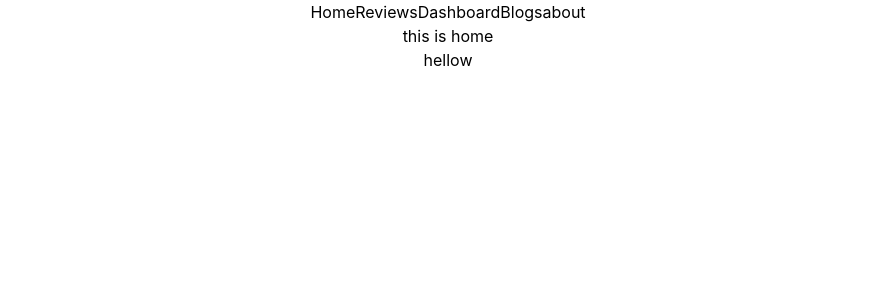
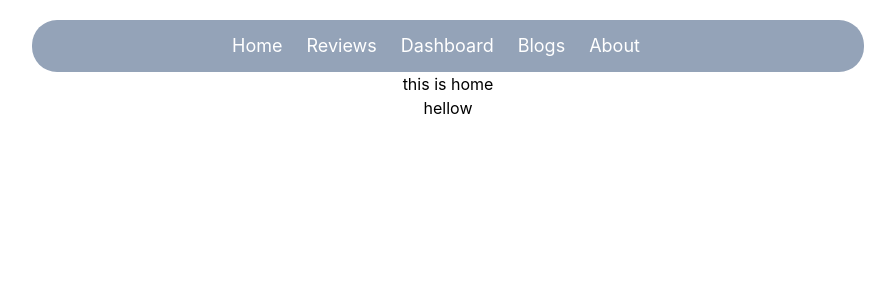
Before and after one commit to akilinjamam/assignment-9, a React (Create React App) app: page / in a window 1280 px wide. Shown: the top 300 px of the page, without its empty margins (192-1087 px from the left). Built offline with nearby package versions, Linux system fonts and the light colour scheme.

Commit message:
header-part-done-with-css

```diff
--- a/src/App.js
+++ b/src/App.js
@@ -6,6 +6,7 @@ import Blogs from './Component/Blogs/Blogs';
 import Dashboard from './Component/Dashboard/Dashboard';
 import Header from './Component/Header/Header';
 import Home from './Component/Home/Home';
+import NotFound from './Component/NotFound/NotFound';
 import Reviews from './Component/Reviews/Reviews';
 
 function App() {
@@ -20,6 +21,7 @@ function App() {
         <Route path="/dashboard" element={<Dashboard></Dashboard>}></Route>
         <Route path="/blogs" element={<Blogs></Blogs>}></Route>
         <Route path="/about" element={<About></About>}></Route>
+        <Route path="*" element={<NotFound></NotFound>}></Route>
       </Routes>
       <h2>hellow</h2>
     </div>
--- a/src/Component/Header/Header.js
+++ b/src/Component/Header/Header.js
@@ -3,12 +3,12 @@ import { Link } from 'react-router-dom';
 
 const Header = () => {
     return (
-        <div>
-            <Link to='/'>Home</Link>
-            <Link to='/reviews'>Reviews</Link>
-            <Link to='/dashboard'>Dashboard</Link>
-            <Link to='/blogs'>Blogs</Link>
-            <Link to='/about'>about</Link>
+        <div style={{ width: '65%', margin: 'auto', borderRadius: '25px', marginTop: '20px' }} className=' bg-slate-400 p-3 text-white text-lg '>
+            <Link className='mr-6  hover:text-pink-200 duration-500 ease' to='/'>Home</Link>
+            <Link className='mr-6  hover:text-pink-200 duration-500 ease' to='/reviews'>Reviews</Link>
+            <Link className='mr-6  hover:text-pink-200 duration-500 ease' to='/dashboard'>Dashboard</Link>
+            <Link className='mr-6  hover:text-pink-200 duration-500 ease' to='/blogs'>Blogs</Link>
+            <Link className='mr-6  hover:text-pink-200 duration-500 ease' to='/about'>About</Link>
         </div>
     );
 };
--- /dev/null
+++ b/src/Component/NotFound/NotFound.js
@@ -0,0 +1,11 @@
+import React from 'react';
+
+const NotFound = () => {
+    return (
+        <div>
+            <h1>page not found</h1>
+        </div>
+    );
+};
+
+export default NotFound;
```
Also changed, not shown: src/Component/NotFound/NotFound.css (added).
